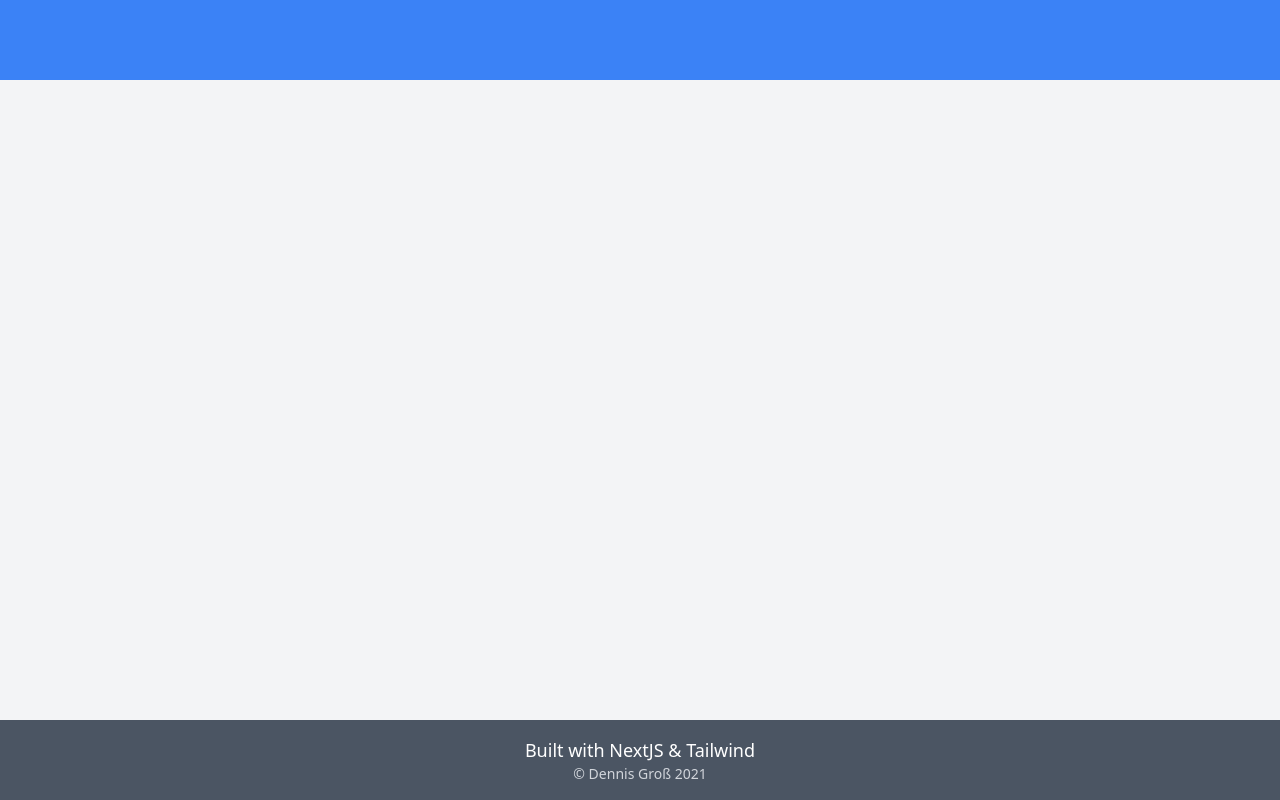
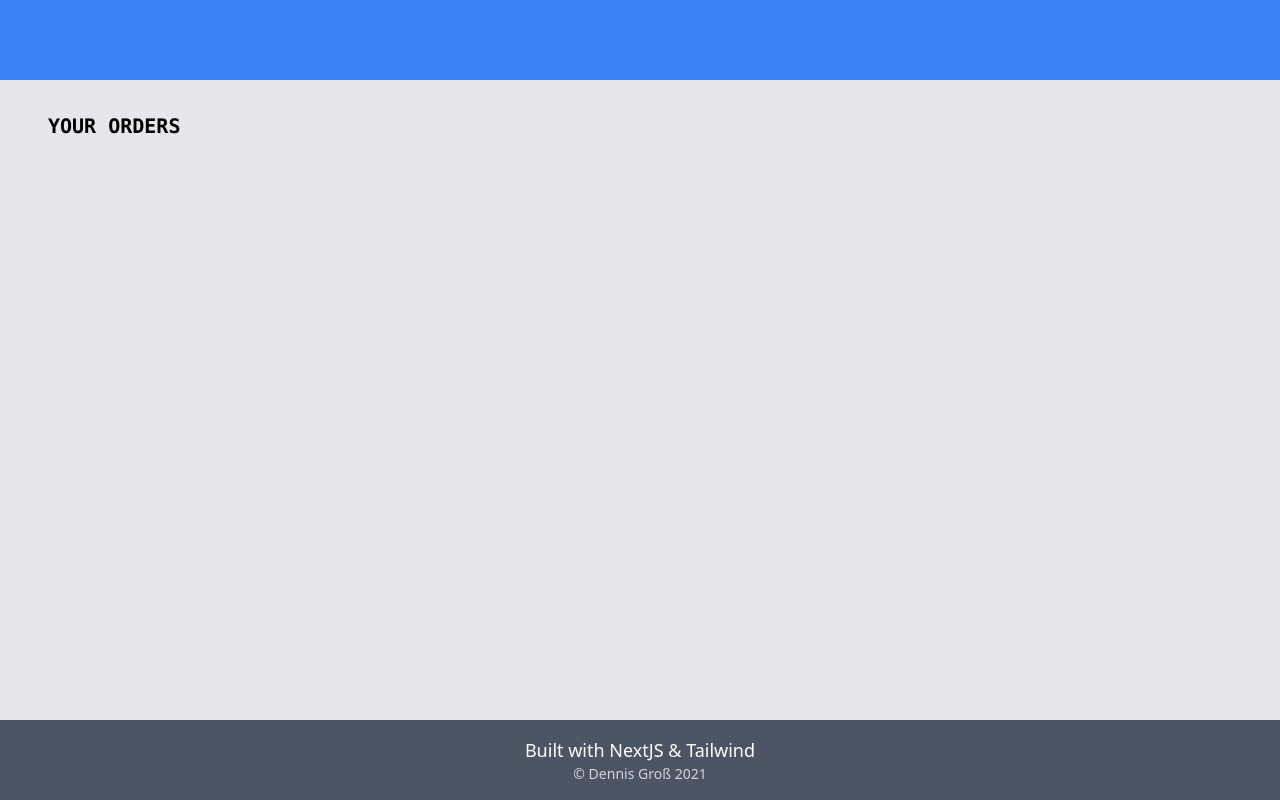
Before and after one commit to gdenn/next-donutz, a Next.js app: page /checkout in a window 1280 px wide. Built offline with nearby package versions, Linux system fonts and the light colour scheme.

Commit message:
Add ListView

```diff
--- a/components/Card/Card.js
+++ b/components/Card/Card.js
@@ -8,7 +8,7 @@ const Card = ({image, title, price, id, onValueChanged}) => {
     const {amount, incrementAmount, decrementAmount, onClick, onInputFieldValueChanged} = useCard(onValueChanged)
 
     return (
-        <article key={`card-${id}`} className="w-full h-auto rounded-lg shadow-lg flex flex-col">
+        <article key={`card-${id}`} className="w-full h-auto rounded-lg shadow-lg flex flex-col bg-white">
             <span className="m-2 border-2 h-64 w-auto relative">
                 <Image src={image} layout="fill" objectFit="cover" alt="" className="rounded-md"/>
             </span>
--- /dev/null
+++ b/components/ListItem/ListItem.js
@@ -0,0 +1,9 @@
+import Image from "next/image"
+
+const ListItem = ({children}) => (
+    <li className="flex flex-row h-32 font-sans pr-2 rounded my-5 bg-white shadow-lg">
+        {children}
+    </li>
+)
+
+export default ListItem
--- /dev/null
+++ b/components/ListItem/index.js
@@ -0,0 +1,2 @@
+
+export {default} from './ListItem'
--- /dev/null
+++ b/components/ListView/ListView.js
@@ -0,0 +1,10 @@
+import classNames from "classnames"
+
+
+const ListView = ({children, className}) => (
+    <ul className={classNames(className)}>
+        {children}
+    </ul>
+)
+
+export default ListView
--- /dev/null
+++ b/components/ListView/index.js
@@ -0,0 +1,2 @@
+
+export {default} from './ListView'
--- a/components/MainContent/MainContent.js
+++ b/components/MainContent/MainContent.js
@@ -1,7 +1,7 @@
 
 
 const MainContent = ({children}) => (
-    <main className="bg-gray-100 flex-grow">
+    <main className="bg-gray-200 flex-grow">
         <div className="container py-8 mx-auto px-4 md:px-12">
             {children}
         </div>
--- /dev/null
+++ b/components/OrderList/OrderList.js
@@ -0,0 +1,38 @@
+import Image from "next/image"
+import useOrders from "../../hooks/useOrders"
+
+import ListView from "../ListView/ListView"
+import ListItem from "../ListItem"
+import Button from "../Button"
+
+const OrderList = () => {
+
+    const {orders} = useOrders()
+
+    console.log("orders: ", orders)
+
+    return (
+        <>
+            <span className="uppercase font-mono font-semibold text-xl">Your Orders</span>
+            <ListView className="w-4/6">
+                {orders.map(order => (
+                    <ListItem key={`item-${order.id}`}>
+                        <div className="relative h-32 w-32">
+                            <Image src={order.image} layout="fill" objectFit="cover" alt="" className="rounded"/>
+                        </div>
+                        <div className="flex flex-row h-full items-center flex-grow">
+                            <span className="flex-grow mx-8 text-xl font-">{order.title}</span>
+                            <span className="w-20">{order.amount}</span>
+                            <span className="w-20">{order.price}€</span>
+                        </div>
+                        <Button className="h-10 self-center mx-4" primary>
+                            <span>Remove</span>
+                        </Button>
+                    </ListItem>
+                ))}
+            </ListView>
+        </>
+    )
+}
+
+export default OrderList
--- /dev/null
+++ b/components/OrderList/index.js
@@ -0,0 +1 @@
+export {default} from './OrderList'
--- a/pages/checkout.js
+++ b/pages/checkout.js
@@ -1,36 +1,19 @@
-import Head from 'next/head'
+import Layout from '../components/Layout'
+import OrderList from '../components/OrderList'
 
-import priceList from '../public/product-list.json'
-
-import CardView from '../components/CardView'
-import Card from '../components/Card'
-
-import Header from '../components/Header'
-import SearchBar from '../components/SearchBar'
-import ShooppingCartButton from '../components/ShoppingCartButton'
-import MainContent from '../components/MainContent/MainContent'
-import Footer from '../components/Footer/Footer'
-
-const Checkout = ({}) => {
-
-    return (
-        <div className="flex flex-col justify-between h-screen">
-        <Head>
-            <title>NextJs Donuts</title>
-            <link rel="icon" href="/favicon.ico" />
-        </Head>
-
-        <Header>
-
-        </Header>
-
-        <MainContent>
-
-        </MainContent>
-
-        <Footer/>
-        </div>
-    )
-}
+const Checkout = ({}) => (
+    <Layout>
+      {{
+        header: (
+          <></>
+        ),
+        main: (
+          <>
+            <OrderList/>
+          </>
+        )
+      }}
+    </Layout>
+  )
 
 export default Checkout
```
Also changed, not shown: pages/index.js (+1 -6 lines).
